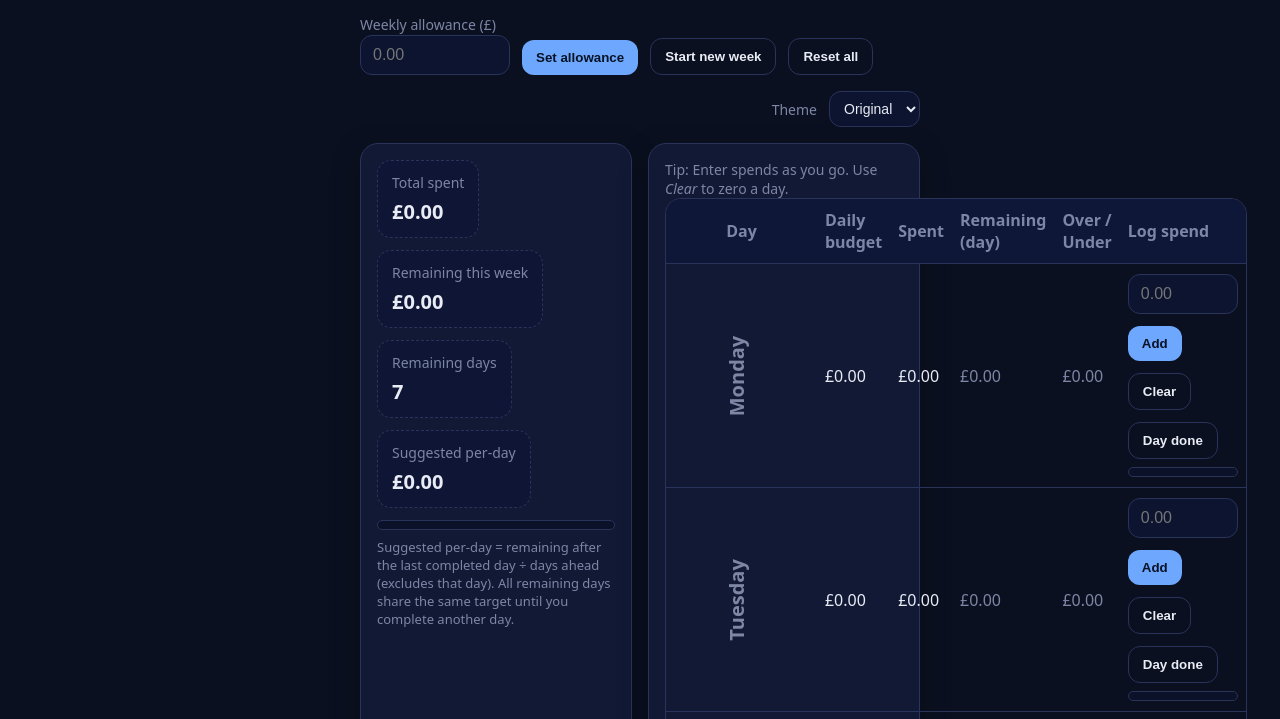
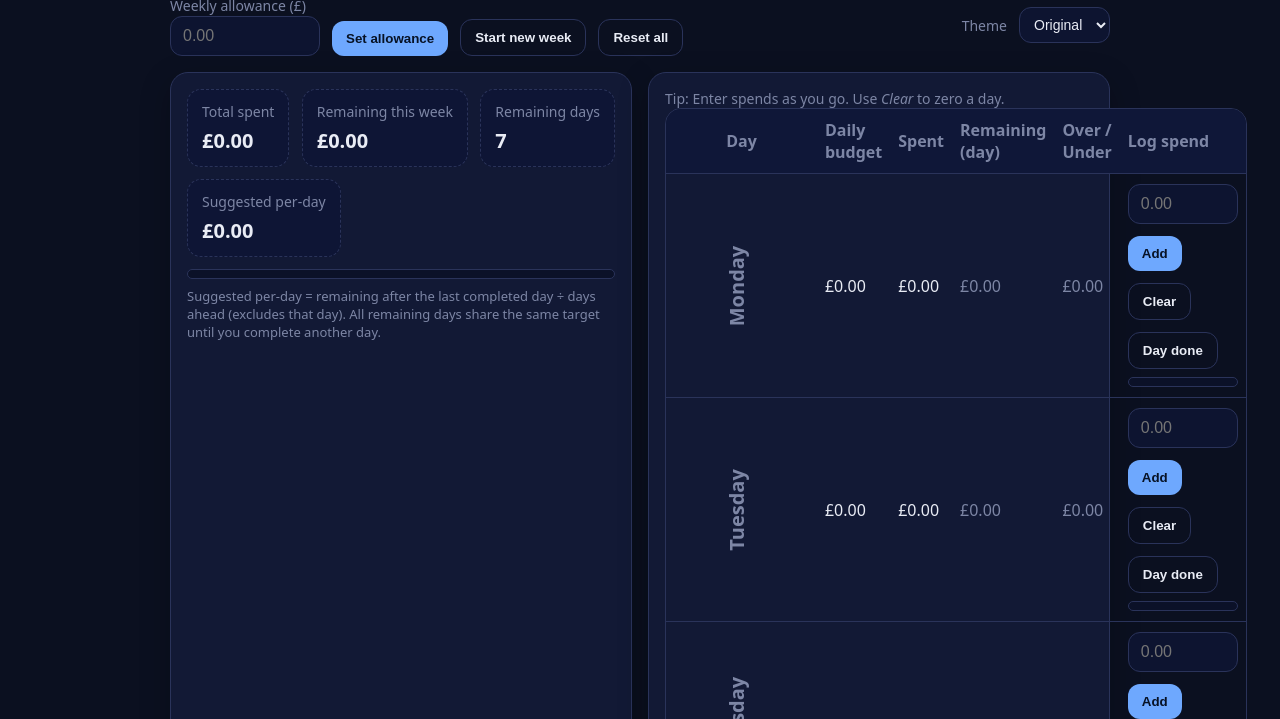
Before and after one commit to mathewmartindale07-design/Budget, a plain HTML site: page index.html in a window 1280 px wide. Shown: the part 146-865 px from the top of the page. Drawn offline with Linux system fonts and the light colour scheme.

Commit message:
Update index.html

```diff
--- a/index.html
+++ b/index.html
@@ -59,7 +59,7 @@
       background:linear-gradient(180deg,var(--bg),var(--bg2));
       color:var(--text);
     }
-    .wrap{max-width:600px; margin:48px auto; padding:0 20px}
+    .wrap{max-width:980px; margin:48px auto; padding:0 20px}
     header{display:flex; gap:16px; align-items:center; justify-content:space-between; flex-wrap:wrap; margin-bottom:16px}
     h1{font-size:clamp(22px,3vw,28px); margin:0; letter-spacing:.2px}
     .sub{color:var(--muted); font-size:14px}
@@ -67,7 +67,7 @@
     .card{background:var(--panel); border:1px solid var(--border); border-radius:18px; box-shadow:var(--shadow); padding:16px}
     .grid{display:grid; gap:16px}
     .grid.cols-2{grid-template-columns:repeat(2,minmax(0,1fr))}
-    @media (max-width:500px){.grid.cols-2{grid-template-columns:1fr}}
+    @media (max-width:600px){.grid.cols-2{grid-template-columns:1fr}}
 
     label{font-size:14px; color:var(--muted)}
     input[type=number]{
@@ -126,7 +126,7 @@
     input:checked+.slider:before{transform:translateX(26px)}
 
     /* Mobile tweaks */
-    @media (max-width:400px){
+    @media (max-width:450px){
       body{font-size:14px}
       .wrap{padding:0 10px}
       .card{padding:12px; border-radius:12px}
```
